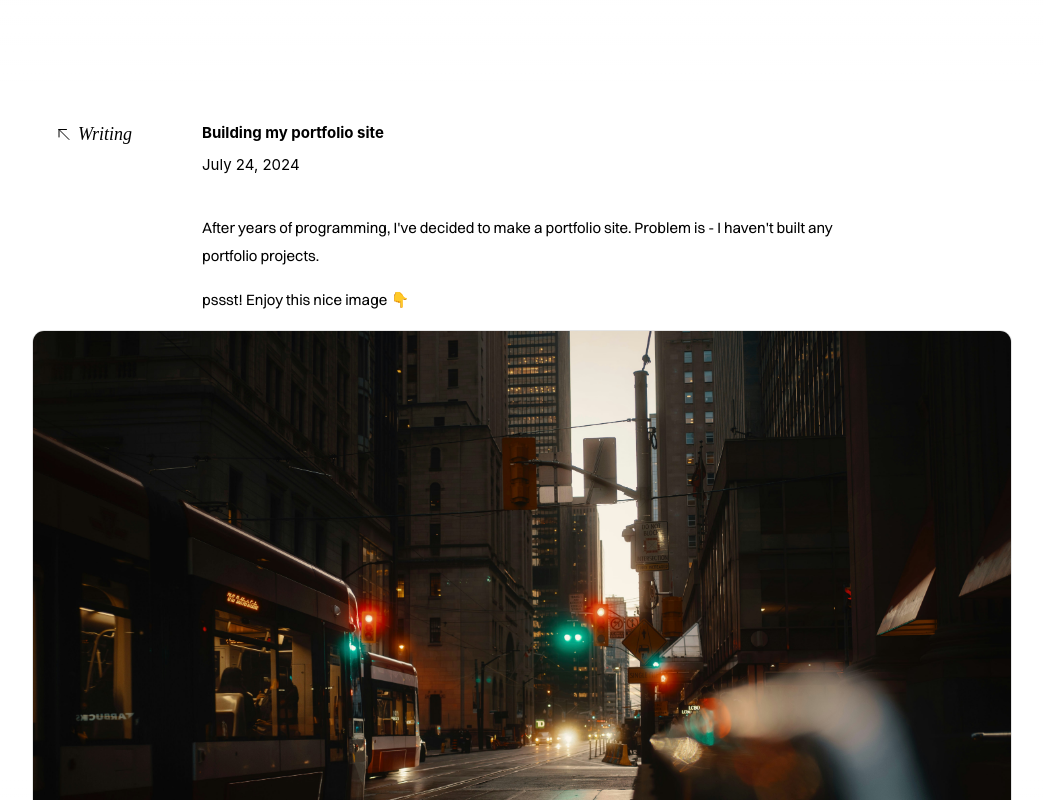
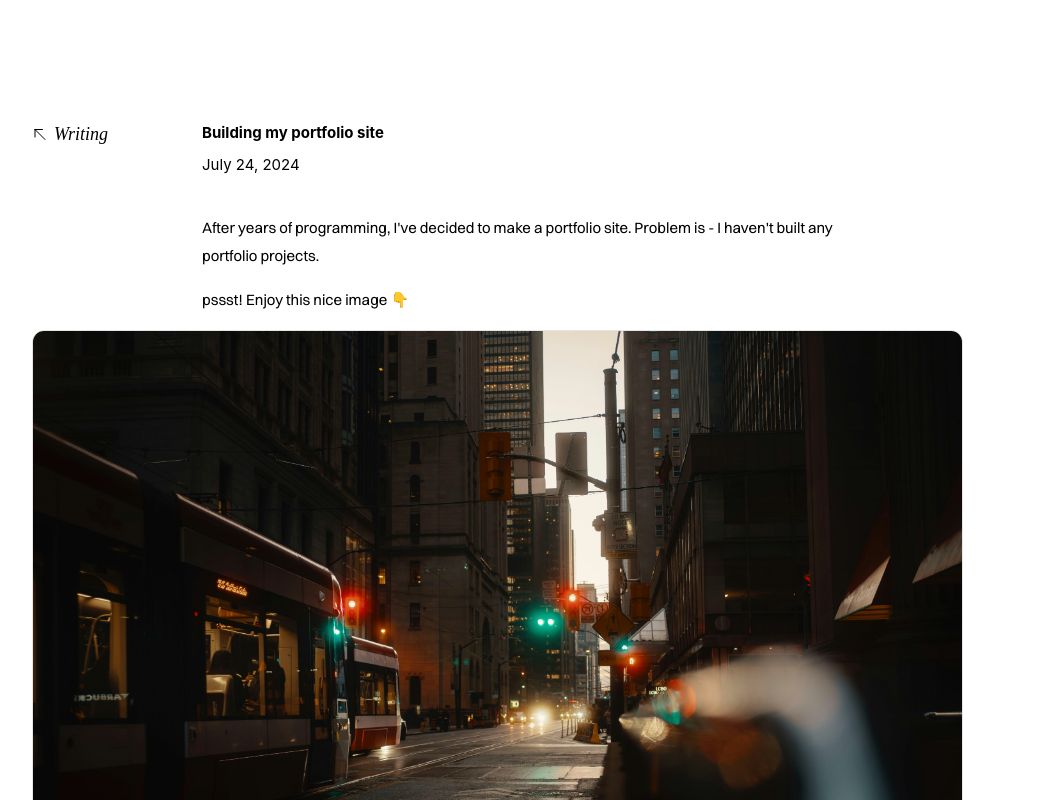
Before and after one commit to jdboachie/jude, a Next.js app: page /writing/building-my-portfolio-site in a window 1280 px wide. Shown: the top 800 px of the page, without its empty margins (118-1161 px from the left). Built offline with nearby package versions, Linux system fonts and the light colour scheme; a web font is replaced by a local one.

Commit message:
Update styles.css

```diff
--- a/src/app/writing/styles.css
+++ b/src/app/writing/styles.css
@@ -7,7 +7,6 @@ aside > :first-child {
   font-size: large;
   display: flex;
   gap: 6px;
-  padding-left: 24px;
 }
 
 section {
@@ -81,7 +80,7 @@ article > * {
 article > img {
   z-index: 20;
   display: block;
-  width: 100%;
+  width: 95%;
   grid-column: 1 / 4;
 
   border: 1px solid var(--border);
```
